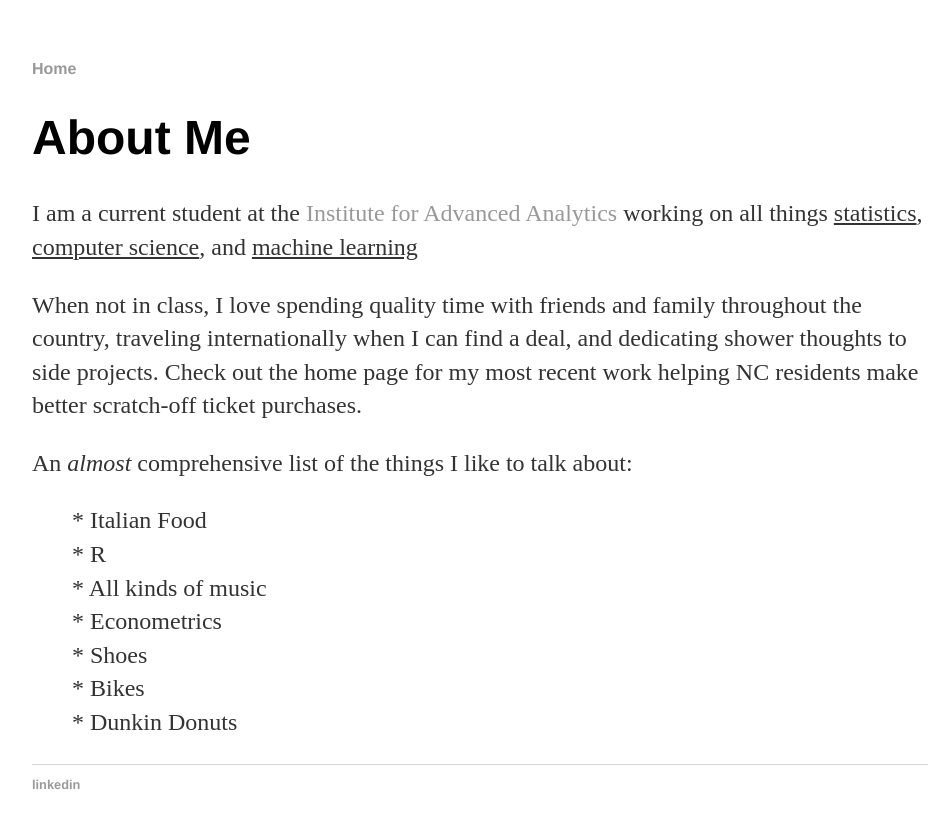
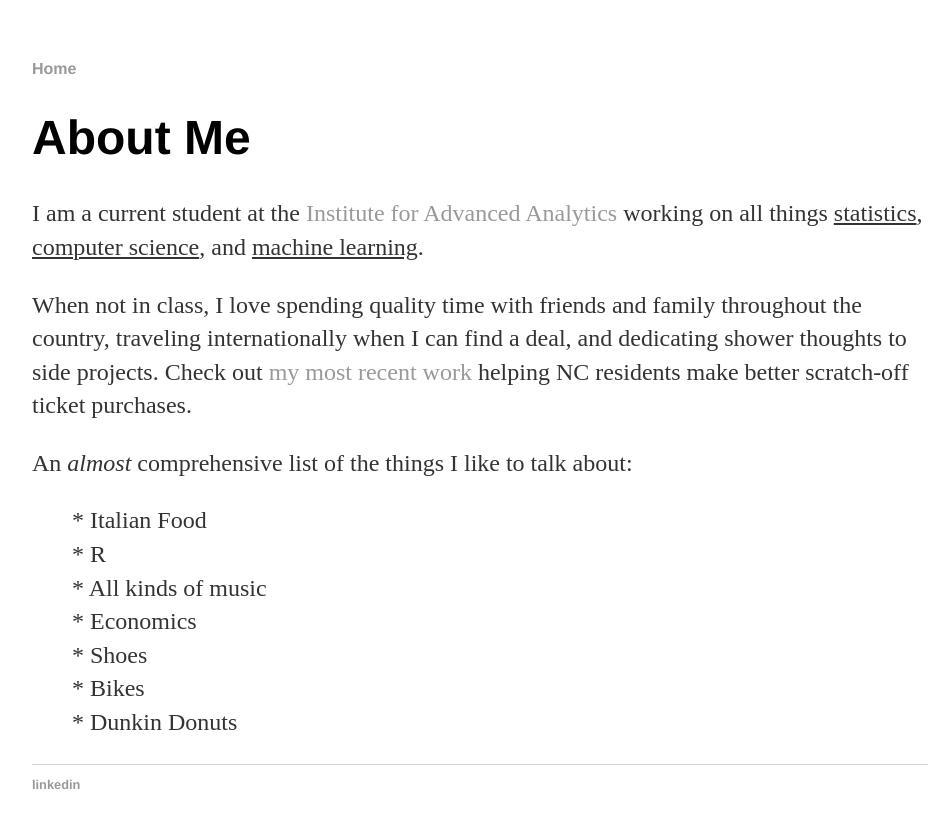
Before and after one commit to kevcraig/kevcriag.github.io, a Jekyll site: the page built from about/index.html, in a window 1280 px wide. Shown: the top 828 px of the page, without its empty margins (160-1112 px from the left). Built offline with Jekyll 4.4.1, drawn with Linux system fonts in a browser that asks for light colours.

Commit message:
Update index.html

```diff
--- a/about/index.html
+++ b/about/index.html
@@ -5,13 +5,13 @@
 
 <div class="blurb">
 	<h1>About Me</h1>
-	<p>I am a current student at the <a href = "https://analytics.ncsu.edu/" target = "_blank"> Institute for Advanced Analytics </a> working on all things <u>statistics</u>, <u>computer science</u>, and <u>machine learning</u>  </p>
-	<p>When not in class, I love spending quality time with friends and family throughout the country, traveling internationally when I can find a deal, and dedicating shower thoughts to side projects. Check out the home page for my most recent work helping NC residents make better scratch-off ticket purchases.</p>
+	<p>I am a current student at the <a href = "https://analytics.ncsu.edu/" target = "_blank"> Institute for Advanced Analytics </a> working on all things <u>statistics</u>, <u>computer science</u>, and <u>machine learning</u>.  </p>
+	<p>When not in class, I love spending quality time with friends and family throughout the country, traveling internationally when I can find a deal, and dedicating shower thoughts to side projects. Check out <a href = "https://kevincraig.shinyapps.io/ScratcherStatsNC/" target = "_blank"> my most recent work </a> helping NC residents make better scratch-off ticket purchases.</p>
 	<p> An <em>almost</em> comprehensive list of the things I like to talk about: </p>
 	<p style="margin-left: 40px"> * Italian Food <br>
 				      * R <br>
 				      * All kinds of music <br>
-		  		      * Econometrics <br>
+		  		      * Economics <br>
 				      * Shoes <br>
 				      * Bikes <br>
 				      * Dunkin Donuts
```
